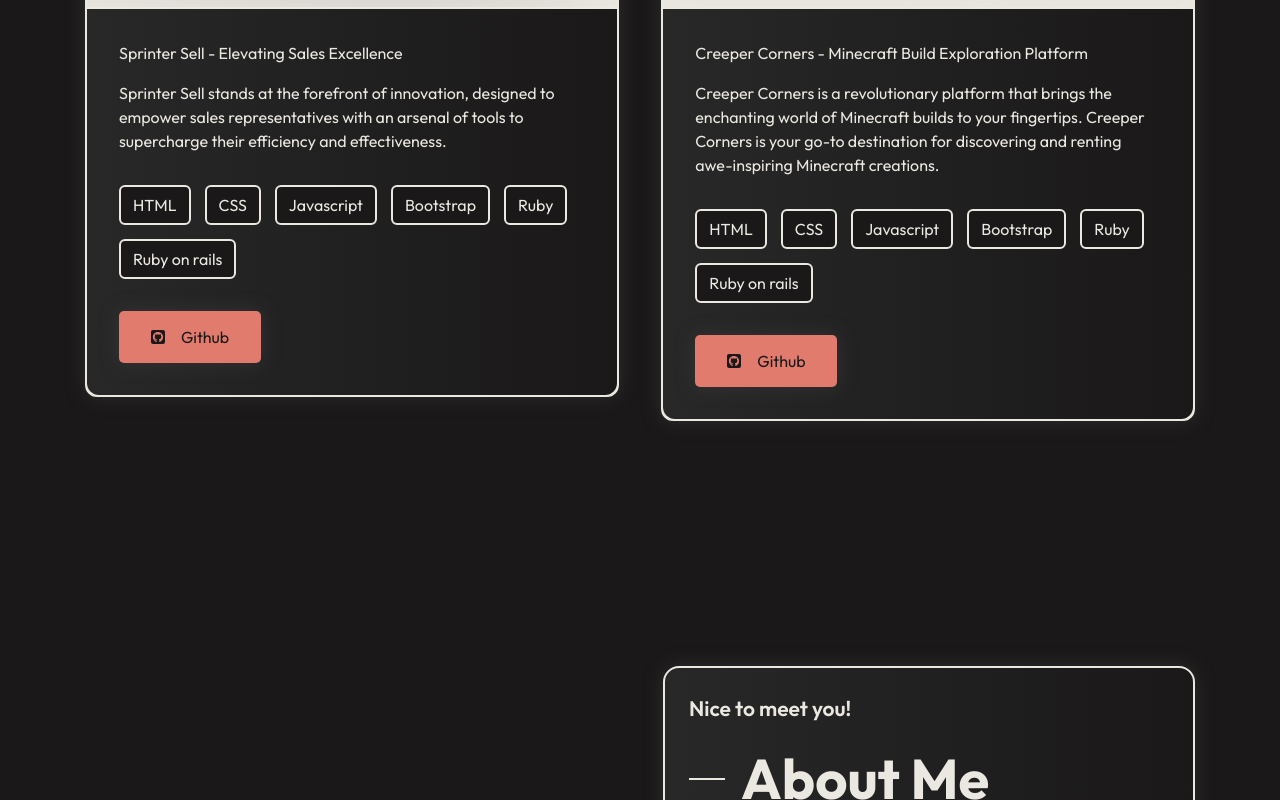
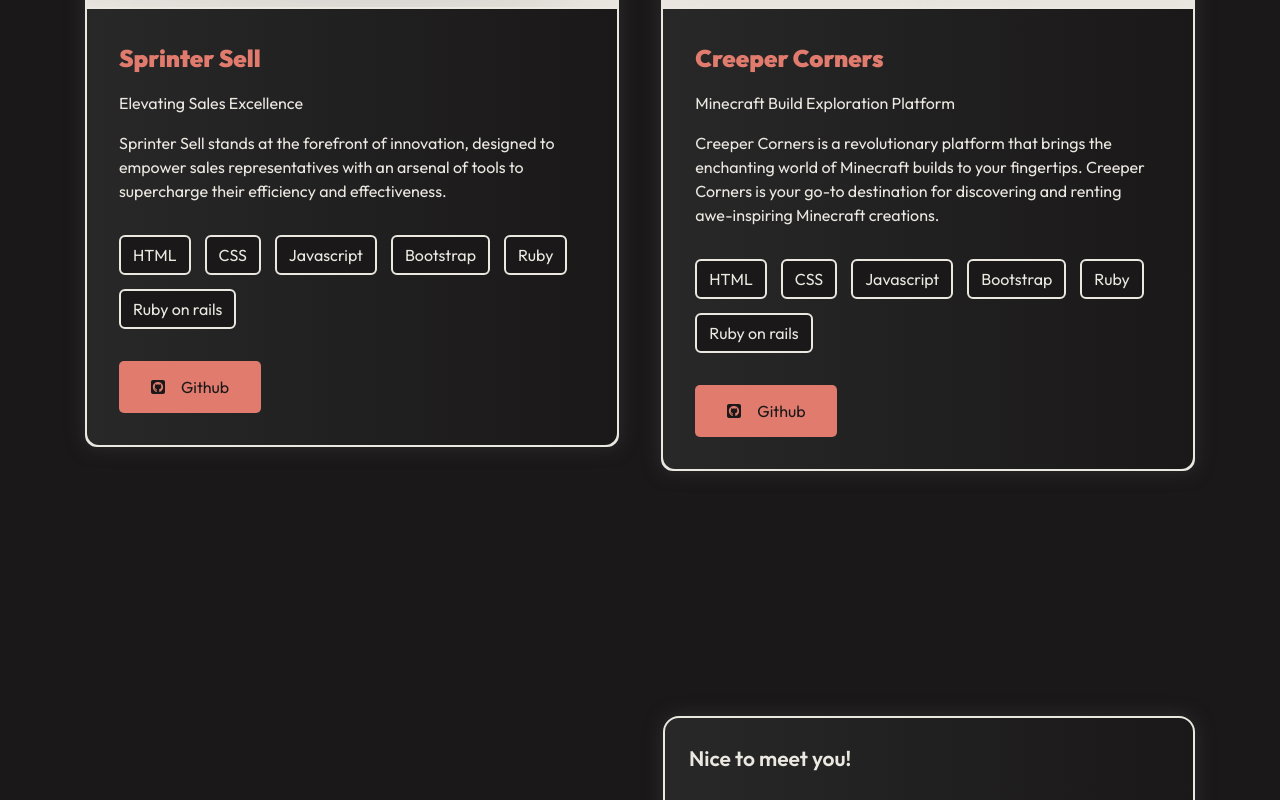
Before and after one commit to remilavigne/portfolio-2024, a React (Create React App) app: page / in a window 1280 px wide. Shown: the part 1500-2300 px from the top of the page. Built offline with nearby package versions, Linux system fonts and the light colour scheme.

Commit message:
Framer animation added

```diff
--- a/package.json
+++ b/package.json
@@ -10,6 +10,10 @@
     "@testing-library/jest-dom": "^5.17.0",
     "@testing-library/react": "^13.4.0",
     "@testing-library/user-event": "^13.5.0",
+    "@types/jest": "^29.5.12",
+    "@types/node": "^20.11.17",
+    "@types/react": "^18.2.55",
+    "@types/react-dom": "^18.2.19",
     "emailjs-com": "^3.2.0",
     "framer-motion": "^11.0.5",
     "react": "^18.2.0",
@@ -18,6 +22,7 @@
     "react-router-dom": "^6.21.2",
     "react-scripts": "5.0.1",
     "react-scroll": "^1.9.0",
+    "typescript": "^5.3.3",
     "web-vitals": "^2.1.4"
   },
   "scripts": {
--- a/src/App.css
+++ b/src/App.css
@@ -461,7 +461,7 @@ h2 {
   /* filter: drop-shadow(0px 0px 9px rgba(67, 67, 67, 0.5)); */
 }
 
-.stack--color--green{
+.stack--color--primary{
   border: 2px solid var(--primary);
   filter: drop-shadow(3px 3px 0px var(--primary));
 }
@@ -598,8 +598,17 @@ h2 {
   border-top: solid var(--white) 2px;
 }
 
+.portfolio--section--flex{
+  display: flex;
+  justify-content: space-between;
+  align-items: center;
+}
+
 .portfolio--section--title {
-  color: var(--heading-color);
+  color: var(--primary);
+  margin-bottom: 16px;
+}
+.portfolio--section--moto {
   margin-bottom: 16px;
 }
 
@@ -948,6 +957,14 @@ input[type="checkbox"] {
     align-items: center;
     justify-content: center;
   }
+  /* .portfolio--section--flex{
+    flex-direction: column;
+    align-items: left;
+    justify-content: left;
+  }
+  .portfolio--section--title{
+    text-align: left;
+  } */
 }
 
 @media only screen and (max-width: 600px) {
--- a/src/Pages/Home/AboutMe.jsx
+++ b/src/Pages/Home/AboutMe.jsx
@@ -1,3 +1,5 @@
+import { Reveal } from "./Reveal.tsx";
+
 export default function AboutMe() {
   return (
     <section id="AboutMe" className="about--section">
@@ -6,17 +8,25 @@ export default function AboutMe() {
       </div>
       <div className="hero--section--content--box about--section--box">
         <div className="about--section--content">
+          <Reveal>
             <p className="section--title">Nice to meet you!</p>
+          </Reveal>
+          <Reveal>
             <div className="section--title--flex">
               <hr className="horizontal-line"/>
               <h1 className="skills-section--heading">About Me</h1>
             </div>
+          </Reveal>
+          <Reveal>
             <p className="hero--section-description">
               I am Rémi, a dynamic <strong>Front End Web Developer</strong> and <strong>UX/UI designer</strong>, weaving a narrative that seamlessly bridges the realms of technology and creativity. Armed with a robust background in <strong>Digital Project Management </strong>and <strong>UX/UI Design</strong>, I've undertaken the exciting path of coding to <strong>bring innovative ideas to life.</strong>
             </p>
+          </Reveal>
+          <Reveal>
             <p className="hero--section-description">
               As a dedicated professional, I bring a unique blend of <strong>technical expertise</strong> and <strong>design sensibility</strong>. My journey is fueled by a commitment to delivering exceptional results and staying ahead in the ever-evolving tech landscape. I am ready to bring my <strong>skills and passion</strong> to your team, contributing to projects that demand excellence and innovation.
             </p>
+          </Reveal>
         </div>
       </div>
     </section>
--- a/src/Pages/Home/ContactMe.jsx
+++ b/src/Pages/Home/ContactMe.jsx
@@ -1,3 +1,4 @@
+import { Reveal } from "./Reveal.tsx";
 
 export default function ContactMe() {
   const emailAddress = "remilavigne.pro@gmail.com";
@@ -73,6 +74,5 @@ export default function ContactMe() {
         </div>
       </form> */}
     </section>
-
   );
 }
--- a/src/Pages/Home/MyPhilosophy.jsx
+++ b/src/Pages/Home/MyPhilosophy.jsx
@@ -1,21 +1,30 @@
 import data from "../../data/index.json";
+import { Reveal } from "./Reveal.tsx";
 
 export default function MySkills() {
   return (
     <section className="skills--section" id="mySkills">
       <div className="portfolio--container">
+        <Reveal>
           <p className="section--title">What's drive me to excellence</p>
+        </Reveal>
+        <Reveal>
           <div className="section--title--flex">
               <hr className="horizontal-line"/>
               <h1 className="skills-section--heading">My Philosophy</h1>
           </div>
+        </Reveal>
       </div>
       <div className="philosophy--section--container">
         {data?.philosophy?.map((item, index) => (
           <div key={index} className="skills--section--card">
             <div className="skills--section--card--content">
+              <Reveal>
                 <h3 className="skills--section--title">{item.title}</h3>
+              </Reveal>
+              <Reveal>
                 <p className="skills--section--description">{item.description}</p>
+              </Reveal>
             </div>
           </div>
         ))}
--- a/src/Pages/Home/MyPortfolio.jsx
+++ b/src/Pages/Home/MyPortfolio.jsx
@@ -3,17 +3,22 @@ import { FontAwesomeIcon } from '@fortawesome/react-fontawesome';
 import { faSquareGithub } from '@fortawesome/free-brands-svg-icons';
 import { faEye } from '@fortawesome/free-brands-svg-icons';
 import { Link } from 'react-router-dom';
+import { Reveal } from "./Reveal.tsx";
 
 export default function MyPortfolio() {
   return (
     <section className="portfolio--section" id="MyPortfolio">
       <div className="portfolio--container-box">
         <div className="portfolio--container">
+          <Reveal>
             <p className="sub--title">Recent Projects</p>
+          </Reveal>
+          <Reveal>
             <div className="section--title--flex">
               <hr className="horizontal-line"/>
               <h1 className="skills-section--heading">My portfolio</h1>
             </div>
+          </Reveal>
         </div>
       </div>
         <div className="portfolio--section--container">
@@ -24,9 +29,17 @@ export default function MyPortfolio() {
               </div>
               <div className="portfolio--section--card--content">
                 <div>
-                <h3 className="portfolio--section--title">{item.title}</h3>
+                  <Reveal>
+                    <h2 className="portfolio--section--title"><strong>{item.title}</strong></h2>
+                  </Reveal>
+                  <Reveal>
+                    <h3 className="portfolio--section--moto">{item.moto}</h3>
+                  </Reveal>
+                  <Reveal>
                     <p className="text-md">{item.description}</p>
+                  </Reveal>
                 </div>
+              <Reveal>
                 <div className="stack--list--items">
                   <p className="stack--item">HTML</p>
                   <p className="stack--item">CSS</p>
@@ -35,6 +48,8 @@ export default function MyPortfolio() {
                   <p className="stack--item">Ruby</p>
                   <p className="stack--item">Ruby on rails</p>
                 </div>
+              </Reveal>
+              <Reveal>
                 <div className="portfolio--btn--flex">
                   <a href={item.link} target="_blanck">
                     <button className="btn btn-github">
@@ -49,6 +64,7 @@ export default function MyPortfolio() {
                       More information</button>
                   </Link> */}
                 </div>
+              </Reveal>
               </div>
             </div>
           ))}
--- /dev/null
+++ b/src/Pages/Home/Reveal.tsx
@@ -0,0 +1,56 @@
+import React, { useEffect, useRef } from "react";
+import { motion, useInView, useAnimation} from "framer-motion";
+
+interface Props {
+  children: JSX.Element;
+  width?: "fit-content" | "100%";
+}
+
+export const Reveal = ({ children, width = "fit-content" }: Props) => {
+
+  const ref = useRef(null);
+  const isInView= useInView(ref, { once: true });
+  const mainControls = useAnimation();
+  const slideControls = useAnimation();
+
+  useEffect(() => {
+    if (isInView) {
+      mainControls.start("visible");
+      slideControls.start("visible");
+    }
+  }, [isInView]);
+
+  return (
+    <div ref={ref} style={{ position: "relative", width, overflow: "hidden"}}>
+      <motion.div
+        variants={{
+          hidden: {opacity: 0, y: 75},
+          visible: {opacity: 1, y: 0},
+        }}
+        initial="hidden"
+        animate={mainControls}
+        transition={{ duration: 0.5, delay: 0.25}}
+      >{children}
+      </motion.div>
+      <motion.div
+        variants={{
+          hidden: {left: 0},
+          visible: {left: "100%"},
+        }}
+        initial="hidden"
+        animate={slideControls}
+        transition={{ duration: 0.5, ease: "easeIn"
+        }}
+        style={{
+          position: "absolute",
+          top: 4,
+          bottom: 4,
+          left: 0,
+          right: 0,
+          background: "var(--primary)",
+          zIndex: 20,
+        }}>
+      </motion.div>
+    </div>
+  );
+};
--- a/src/data/index.json
+++ b/src/data/index.json
@@ -51,16 +51,20 @@
   "portfolio": [
     {
       "id": "1",
+      "Type": "Full Stack",
       "src": "./img/mockup-sprintersell.png",
-      "title": "Sprinter Sell - Elevating Sales Excellence",
+      "title": "Sprinter Sell",
+      "moto": " Elevating Sales Excellence",
       "description": "Sprinter Sell stands at the forefront of innovation, designed to empower sales representatives with an arsenal of tools to supercharge their efficiency and effectiveness.",
       "link": "https://github.com/Fabfabulous/SprinterSell",
       "stack": ["HTML", "CSS", "Javascript", "Bootstrap", "Ruby", "Ruby on rails"]
     },
     {
       "id": "2",
+      "Type": "Full Stack",
       "src": "./img/mockup-creepercorners.png",
-      "title": "Creeper Corners - Minecraft Build Exploration Platform",
+      "title": "Creeper Corners",
+      "moto": "Minecraft Build Exploration Platform",
       "description": "Creeper Corners is a revolutionary platform that brings the enchanting world of Minecraft builds to your fingertips. Creeper Corners is your go-to destination for discovering and renting awe-inspiring Minecraft creations.",
       "link": "https://github.com/Pierre-Ve/CreeperCorners",
       "stack": ["HTML", "CSS", "Javascript", "Bootstrap", "Ruby", "Ruby on rails"]
```
Also changed, not shown: src/Pages/Home/HeroSection.jsx (+9 -0 lines), src/Pages/Home/LastWord.jsx (+6 -5 lines), src/Pages/Home/MySkills.jsx (+29 -15 lines), 1 other file (tests, documents, lock files or other folders). Lines whose indentation alone changed are shown as unchanged.
